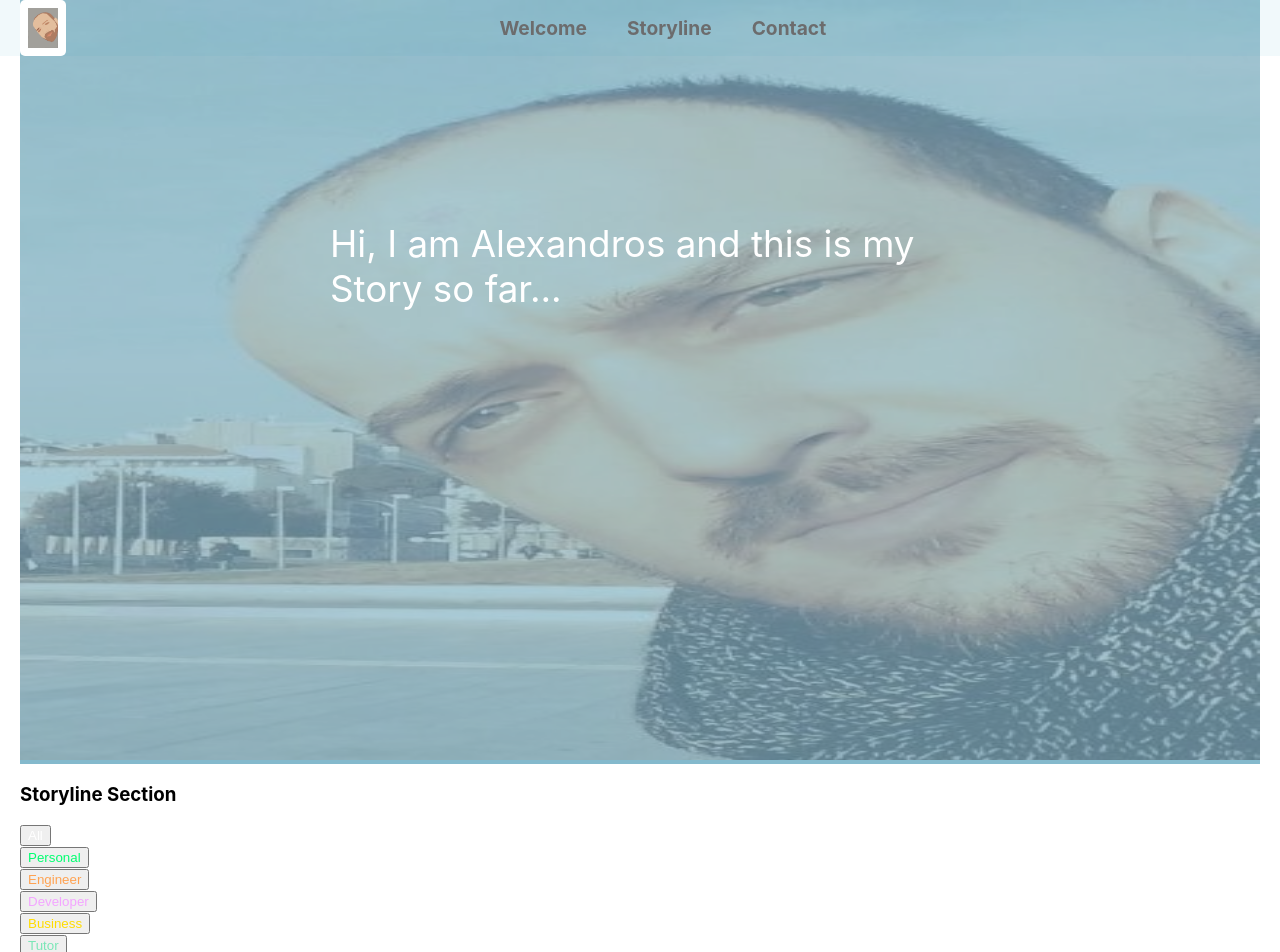
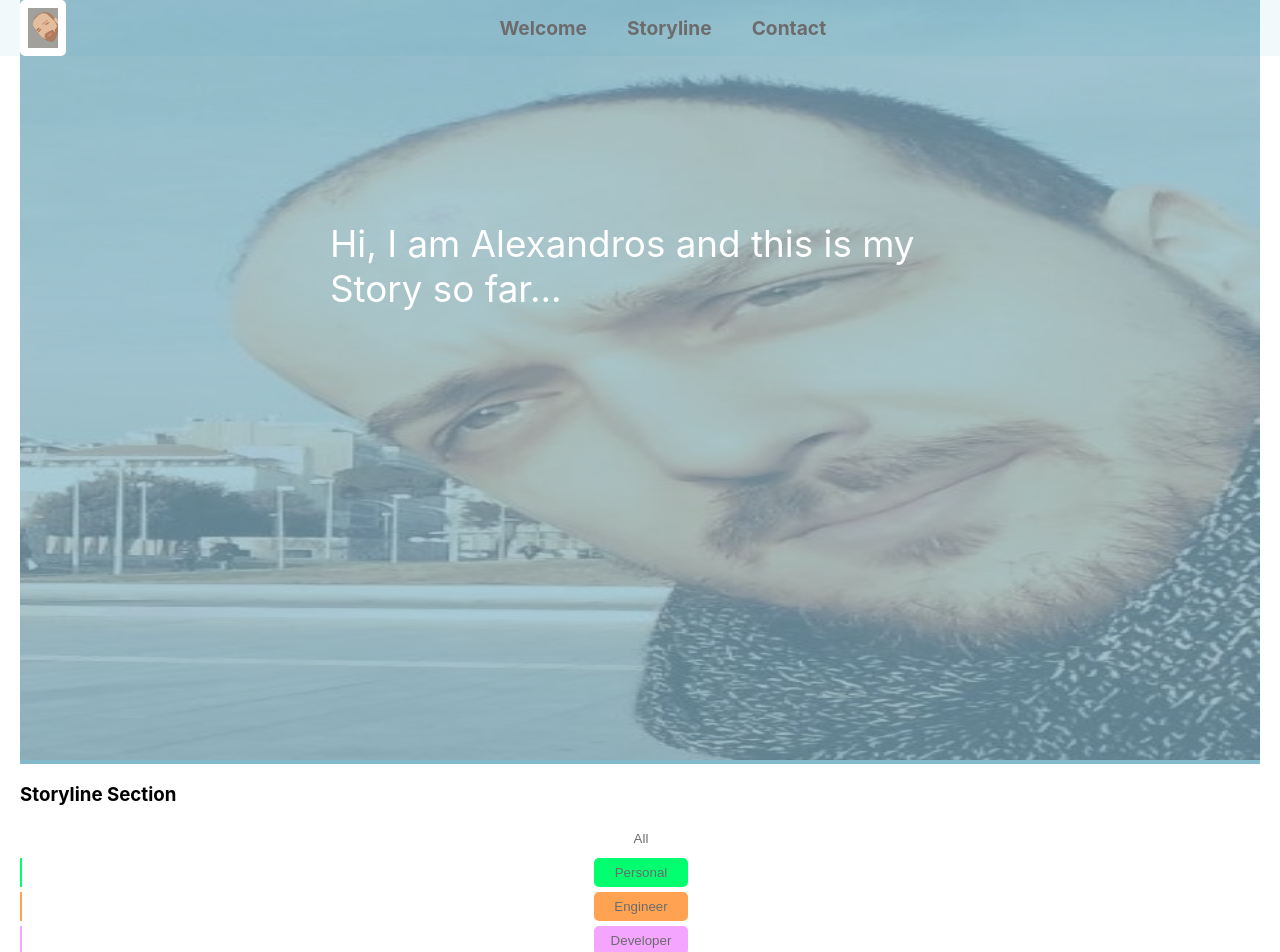
Before and after one commit to Alexzg/Web_Alex, a React (Create React App) app in the folder v2/alexandros-zogkas-webpage/: page / in a window 1280 px wide. Shown: the top 952 px of the page. Built offline with nearby package versions, Linux system fonts and the light colour scheme.

Commit message:
Update BtnStoryGroup.js

```diff
--- a/v2/alexandros-zogkas-webpage/src/components/Buttons/BtnStoryGroup/BtnStoryGroup.js
+++ b/v2/alexandros-zogkas-webpage/src/components/Buttons/BtnStoryGroup/BtnStoryGroup.js
@@ -1,10 +1,13 @@
 import React from 'react';
+
+import './BtnStoryGroup.css';
 
 const BtnStoryGroup = (props) => {
 	return (
-	<div>
+	<div className='Line' style={{borderColor: props.Color}}>
 		<button
-			style={{color: props.Color}}
+			className='Btn'
+			style={{backgroundColor: props.Color, borderColor: props.Color}}
 			onClick={() => props.OnClick(props.Type, null)}>
 			{props.Type}
 		</button>
```
